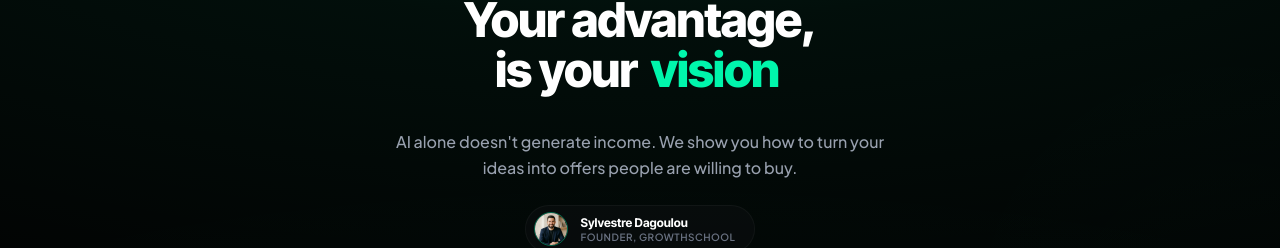
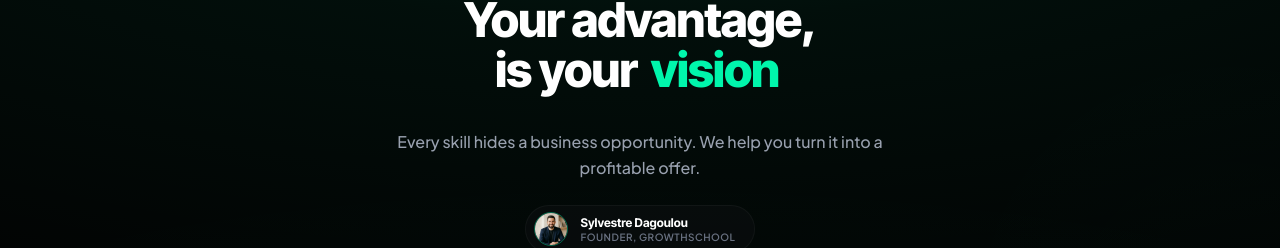
Before and after one commit to primestudiox/engage, a React (Vite) app: page / in a window 1280 px wide. Shown: the part 184-432 px from the top of the page. Built offline with nearby package versions, Linux system fonts and the light colour scheme; no server answers.

Commit message:
refactor(translations): update hero section marketing copy
Refine the hero sub-headline across all languages to focus on transforming skills into profitable offers rather than focusing on AI limitations.

```diff
--- a/src/data/translations.ts
+++ b/src/data/translations.ts
@@ -11,7 +11,7 @@ export const translations: Record<'en' | 'fr' | 'es', TranslationSchema> = {
       titlePre: 'Your advantage,',
       titlePost: 'is your',
       rotatingWords: ['skills', 'mindset', 'vision', 'offers', 'business'],
-      sub: "AI alone doesn't generate income. We show you how to turn your ideas into offers people are willing to buy.",
+      sub: 'Every skill hides a business opportunity. We help you turn it into a profitable offer.',
     },
     founder: {
       name: 'Sylvestre Dagoulou',
@@ -137,7 +137,7 @@ export const translations: Record<'en' | 'fr' | 'es', TranslationSchema> = {
       titlePre: 'Votre avantage,',
       titlePost: "c'est votre",
       rotatingWords: ['compétence', 'mindset', 'vision', 'offre', 'business'],
-      sub: "L'IA seule ne rapporte rien. Nous vous montrons comment transformer vos idées en offres que les gens sont prêts à acheter.",
+      sub: 'Chaque compétence cache une opportunité business. Nous vous aidons à la transformer en offre rentable.',
     },
     founder: {
       name: 'Sylvestre Dagoulou',
@@ -263,7 +263,7 @@ export const translations: Record<'en' | 'fr' | 'es', TranslationSchema> = {
       titlePre: 'Tu ventaja,',
       titlePost: 'es tu',
       rotatingWords: ['habilidad', 'mentalidad', 'visión', 'oferta', 'negocio'],
-      sub: 'La IA por sí sola no genera ingresos. Te mostramos cómo convertir tus ideas en ofertas que la gente está dispuesta a comprar.',
+      sub: 'Cada habilidad esconde una oportunidad de negocio. Te ayudamos a transformarla en una oferta rentable.',
     },
     founder: {
       name: 'Sylvestre Dagoulou',
```
